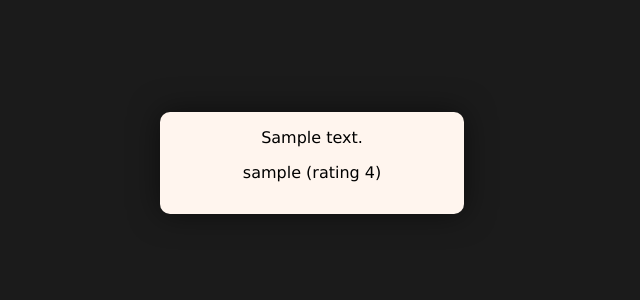
After one commit to gvozdenkov/feedback, a Django app: page /reviews in a window 1280 px wide. The commit adds this page. Shown: the top 300 px of the page, without its empty margins (0-640 px from the left). Run offline with Django 4.2, Linux system fonts and the light colour scheme; tables that the repository leaves empty hold one stand-in row (values such as "Sample post").

Commit message:
add all reviews page and detail page for review. Troble with selection all reviews in css

```diff
--- a/feedback/static/css/app.css
+++ b/feedback/static/css/app.css
@@ -56,3 +56,16 @@ button {
 button:hover {
     background-color: rgb(66, 212, 129);
 }
+
+.a-button {
+    padding: 10px 20px;
+    background-color: seagreen;
+    border-radius: 12px;
+    text-decoration: none;
+    color: seashell;
+    font-family: sans-serif;
+}
+
+.a-container {
+    text-align: center;
+}
--- a/feedback/templates/base.html
+++ b/feedback/templates/base.html
@@ -5,6 +5,7 @@
     <meta charset="UTF-8">
     <title>{% block title %}Page title{% endblock title %}</title>
     <link rel="stylesheet" href="{% static 'css/app.css' %}">
+    {% block css_files %}{% endblock css_files %}
 </head>
 <body>
     {% block content %}
--- /dev/null
+++ b/reviews/static/reviews/css/review-list.css
@@ -0,0 +1,46 @@
+ul {
+    list-style: none;
+    margin: 0;
+    padding: 0;
+    display: grid;
+    grid-template-columns: repeat(auto-fill, minmax(17rem, 1fr));
+    gap: 1.5rem;
+}
+
+#all-reviews {
+    margin: 7rem auto;
+    width: 90%;
+    max-width: 60rem;
+}
+
+.review {
+    display: flex;
+    flex-direction: column;
+    align-items: center;
+    text-align: center;
+    background-color: seashell;
+    border-radius: 10px;
+    box-shadow: 0 0 30px 0 rgba(0, 0, 0, 0.5);
+    color: rgb(35, 35, 35);
+}
+
+.review a {
+    text-decoration: none;
+    color: black;
+    transition: all 0.2s ease;
+    padding: 1rem;
+}
+
+.review a:hover,
+.review a:active {
+  transform: scale(1.05);
+  background-color: #1f3596;
+  color: white;
+  border-radius: 10px;
+}
+
+
+
+.quote {
+    font-family: Verdana, Geneva, Tahoma, sans-serif;
+}
--- /dev/null
+++ b/reviews/templates/reviews/review-list.html
@@ -0,0 +1,30 @@
+{% extends 'base.html' %}
+{% load static %}
+
+{% block title %}All Reviews{% endblock title %}
+
+{% block css_files %}
+<link rel="stylesheet" href="{% static 'reviews/css/review-list.css' %}">
+{% endblock css_files %}
+
+{% block content %}
+<section id='all-reviews'>
+    <ul>
+        {% comment %}
+        Из view передаётся контекст (context) из класса ReviewListView
+        {% endcomment %}
+        {% for review in reviews %}
+            <li>
+                <article class='review'>
+                    <a href="{% url 'review-ditail' id=review.id %}"
+                        <p class="quote">{{ review.review_text|truncatechars:30 }}</p>
+                        <div class="caption">
+                            <p>{{ review.user_name }} (rating {{ review.rating }})</p>
+                        </div>
+                    </a>
+                </article>
+            </li>
+        {% endfor %}
+    </ul>
+</section>
+{% endblock content %}
--- a/reviews/templates/reviews/review.html
+++ b/reviews/templates/reviews/review.html
@@ -1,4 +1,5 @@
 {% extends 'base.html' %}
+{% load static %}
 
 {% block title %}Review{% endblock title %}
 
@@ -23,4 +24,6 @@
         <button type="submit">Send</button>
     </form>
 
+    <p class='a-container'><a class="a-button" href="{% url 'reviews' %}">All reviews</a></p>
+
 {% endblock content %}
--- a/reviews/templates/reviews/thank-you.html
+++ b/reviews/templates/reviews/thank-you.html
@@ -4,4 +4,5 @@
 
 {% block content %}
     <h2>thank you</h2>
+    <p>{{ massage }}</p>
 {% endblock content %}
--- a/reviews/urls.py
+++ b/reviews/urls.py
@@ -6,5 +6,8 @@ from . import views
 
 urlpatterns = [
     path('', views.ReviewView.as_view(), name="review-page"),
-    path('thank-you', views.thank_you, name="thank-you")
+    path('thank-you', views.ThankYouView.as_view(), name="thank-you"),
+    path('reviews', views.ReviewListView.as_view(), name="reviews"),
+    path('reviews/<int:id>', views.ReviewDitailView.as_view(), name="review-ditail"),
+
 ]
--- a/reviews/views.py
+++ b/reviews/views.py
@@ -1,10 +1,14 @@
-from pdb import post_mortem
+from django import views
 from django.shortcuts import render
-from django.http import HttpResponseRedirect        #для переадресации формы после post на страницу thank-you.html
-from django.views import View
+from django.http import HttpResponseRedirect        # для переадресации формы после post на страницу thank-you.html
+from django.views import View                       # для создания view на основе класса View
+from django.views.generic.base import TemplateView
+from django.views.generic import ListView
+
+
 
 from . forms import ReviewForm
-# from . models import Review
+from . models import Review
 
 # Create your views here.
 
@@ -26,37 +30,31 @@ class ReviewView(View):
             "input_form": form
         })
 
-# def review(request):
-#     if request.method == 'POST':
-#         # получаем данные введённые в форму
-#         form = ReviewForm(request.POST)
+class ThankYouView(TemplateView):
+    # template_name спец свойство
+    template_name = "reviews/thank-you.html"
 
-#         # проверка на корректность данных. Встроено в джанго
-#         if form.is_valid():
-#             print(f"user input: {form.cleaned_data}")
-#             # это ручное сохранение данных из формы в базу
-#             # review = Review(
-#             #     user_name=form.cleaned_data['user_name'],
-#             #     review_text=form.cleaned_data['review_text'],
-#             #     rating=form.cleaned_data['rating'])
-#             # review.save()
+    def get_context_data(self, **kwargs):
+        context = super().get_context_data(**kwargs)
+        context['massage'] = 'this work!'
+        return context
 
-#             # Но если используем формы на основе классов, то
-#             # просто сохраняем форму в базу так
-#             form.save()
+class ReviewListView(TemplateView):
+    template_name = "reviews/review-list.html"
 
-#             # переадресация на домен /thank-you который описан в urls.py
-#             return HttpResponseRedirect("thank-you")
-#     else:
-#         # если метод не POST, а GET - рендерим чистую форму (кнопка не нажималась)
-#         form = ReviewForm()
+    def get_context_data(self, **kwargs):
+        context = super().get_context_data(**kwargs)
+        reviews = Review.objects.all()
+        context['reviews'] = reviews
+        return context
 
-#     # есил метод POST, но валидация не прошла, то на рендер идёт не чистая форма, а ReviewForm(request.POST)
-#     # позволяет не терять введённые данные, если они неправильные
-#     return render(request, "reviews/review.html", {
-#             "input_form": form
-#     })
+class ReviewDitailView(TemplateView):
+    template_name = "reviews/review-ditail.html"
 
-
-def thank_you(request):
-    return render(request, "reviews/thank-you.html")
+    def get_context_data(self, **kwargs):
+        context = super().get_context_data(**kwargs)
+        # ищем в kwargs наш переменный параметр id, который передаём в urls.py <int:id>
+        review_id = kwargs['id']
+        review = Review.objects.get(id=review_id)
+        context['review'] = review
+        return context
```
Also changed, not shown: reviews/templates/reviews/review-ditail.html (added, +13 -0 lines).
